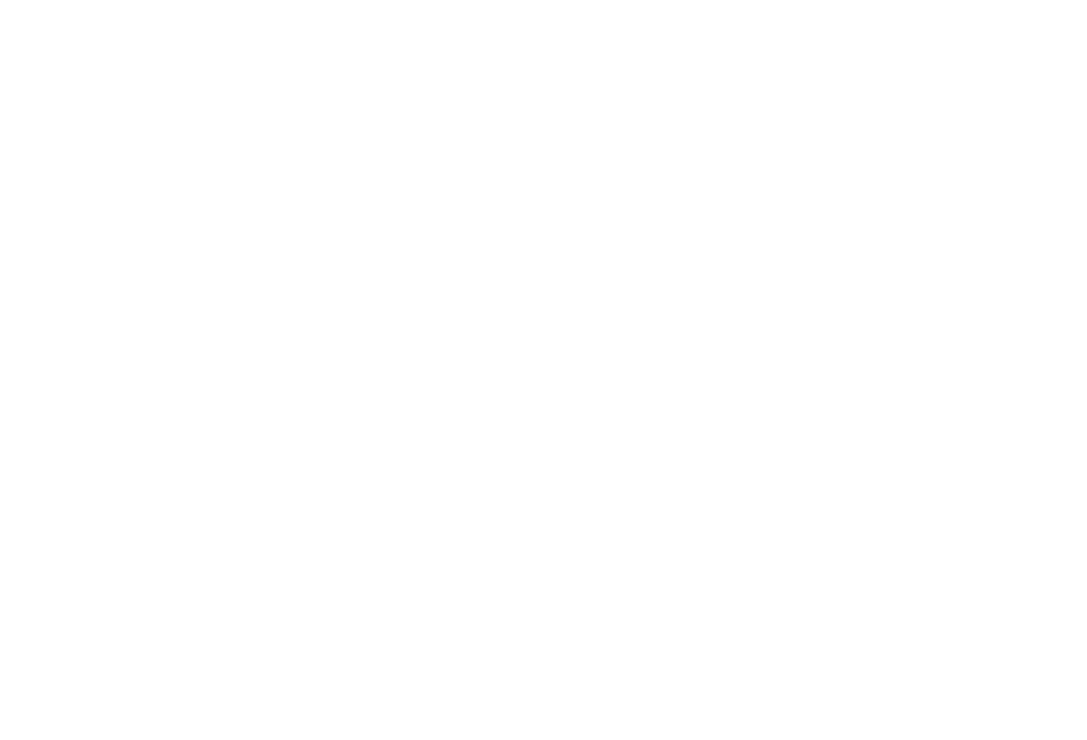
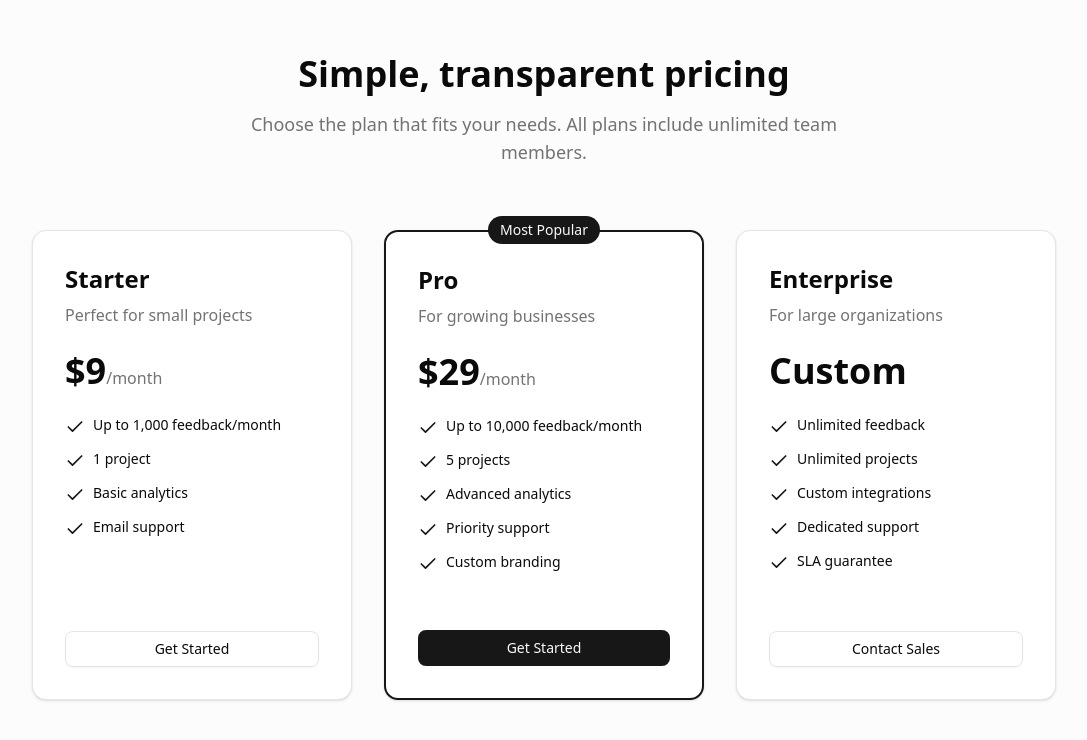
Before and after one commit to LEstebanR/feedl, a Next.js app: page / in a window 1280 px wide. Shown: the part 2052-2792 px from the top of the page, without its empty margins (96-1183 px from the left). Before the commit the page ends 1768 px from the top, so only its background shows below. Built offline with nearby package versions, Linux system fonts and the light colour scheme.

Commit message:
feat: add pricing

```diff
--- a/app/page.tsx
+++ b/app/page.tsx
@@ -1,11 +1,15 @@
 import { About } from '@/components/views/home/about';
+import Demo from '@/components/views/home/demo';
 import { Hero } from '@/components/views/home/hero';
+import Pricing from '@/components/views/home/pricing';
 
 export default function Home() {
   return (
     <div className="w-full flex items-center justify-center flex-col">
       <Hero />
       <About />
+      <Demo />
+      <Pricing />
     </div>
   );
 }
--- a/components/header.tsx
+++ b/components/header.tsx
@@ -8,6 +8,14 @@
     label: 'About',
     href: '#about',
   },
+  {
+    label: 'Demo',
+    href: '#demo',
+  },
+  {
+    label: 'Pricing',
+    href: '#pricing',
+  },
 ];
 
 export function Header() {
@@ -15,9 +23,13 @@
     <header className="w-full flex items-center justify-center h-16 sticky top-0 bg-background z-50 ">
       <div className=" flex items-center justify-between md:w-8/12 w-full px-2 md:px-0">
         <Logo />
-        <div className="items-center gap-x-2 hidden md:flex">
+        <div className="items-center gap-x-8 hidden md:flex">
           {LINKS.map(link => (
-            <Link key={link.label} href={link.href}>
+            <Link
+              key={link.label}
+              href={link.href}
+              className="hover:font-bold hover:underline hover:underline-offset-4  "
+            >
               {link.label}
             </Link>
           ))}
--- /dev/null
+++ b/components/views/home/demo.tsx
@@ -0,0 +1,17 @@
+export default function Demo() {
+  return (
+    <section id="demo" className="container mx-auto px-4 py-20">
+      <div className="max-w-6xl mx-auto">
+        <div className="text-center mb-12">
+          <h2 className="text-3xl md:text-4xl font-bold mb-4">
+            See it in action
+          </h2>
+          <p className="text-lg text-muted-foreground max-w-2xl mx-auto">
+            Try the widget yourself. Submit feedback and see how it appears in
+            your dashboard.
+          </p>
+        </div>
+      </div>
+    </section>
+  );
+}
--- /dev/null
+++ b/components/views/home/pricing.tsx
@@ -0,0 +1,145 @@
+import { Check } from 'lucide-react';
+
+import Link from 'next/link';
+
+import { Button } from '@/components/ui/button';
+import { Card } from '@/components/ui/card';
+
+export default function Pricing() {
+  return (
+    <section id="pricing" className="container mx-auto px-4 py-20 bg-muted/30">
+      <div className="max-w-6xl mx-auto">
+        <div className="text-center mb-16">
+          <h2 className="text-3xl md:text-4xl font-bold mb-4">
+            Simple, transparent pricing
+          </h2>
+          <p className="text-lg text-muted-foreground max-w-2xl mx-auto">
+            Choose the plan that fits your needs. All plans include unlimited
+            team members.
+          </p>
+        </div>
+
+        <div className="grid md:grid-cols-3 gap-8 max-w-5xl mx-auto">
+          {/* Starter Plan */}
+          <Card className="p-8 hover:shadow-lg transition-shadow flex flex-col">
+            <div className="flex-grow">
+              <div className="mb-6">
+                <h3 className="text-2xl font-bold mb-2">Starter</h3>
+                <p className="text-muted-foreground">
+                  Perfect for small projects
+                </p>
+              </div>
+              <div className="mb-6">
+                <span className="text-4xl font-bold">$9</span>
+                <span className="text-muted-foreground">/month</span>
+              </div>
+              <ul className="space-y-3 mb-8">
+                <li className="flex items-start gap-2">
+                  <Check className="h-5 w-5 text-primary flex-shrink-0 mt-0.5" />
+                  <span className="text-sm">Up to 1,000 feedback/month</span>
+                </li>
+                <li className="flex items-start gap-2">
+                  <Check className="h-5 w-5 text-primary flex-shrink-0 mt-0.5" />
+                  <span className="text-sm">1 project</span>
+                </li>
+                <li className="flex items-start gap-2">
+                  <Check className="h-5 w-5 text-primary flex-shrink-0 mt-0.5" />
+                  <span className="text-sm">Basic analytics</span>
+                </li>
+                <li className="flex items-start gap-2">
+                  <Check className="h-5 w-5 text-primary flex-shrink-0 mt-0.5" />
+                  <span className="text-sm">Email support</span>
+                </li>
+              </ul>
+            </div>
+            <Link href="/login">
+              <Button variant="outline" className="w-full bg-transparent">
+                Get Started
+              </Button>
+            </Link>
+          </Card>
+
+          {/* Pro Plan */}
+          <Card className="p-8 border-2 border-primary hover:shadow-xl transition-shadow relative flex flex-col">
+            <div className="absolute -top-4 left-1/2 -translate-x-1/2 px-3 py-1 bg-primary text-primary-foreground text-sm font-medium rounded-full">
+              Most Popular
+            </div>
+            <div className="flex-grow">
+              <div className="mb-6">
+                <h3 className="text-2xl font-bold mb-2">Pro</h3>
+                <p className="text-muted-foreground">For growing businesses</p>
+              </div>
+              <div className="mb-6">
+                <span className="text-4xl font-bold">$29</span>
+                <span className="text-muted-foreground">/month</span>
+              </div>
+              <ul className="space-y-3 mb-8">
+                <li className="flex items-start gap-2">
+                  <Check className="h-5 w-5 text-primary flex-shrink-0 mt-0.5" />
+                  <span className="text-sm">Up to 10,000 feedback/month</span>
+                </li>
+                <li className="flex items-start gap-2">
+                  <Check className="h-5 w-5 text-primary flex-shrink-0 mt-0.5" />
+                  <span className="text-sm">5 projects</span>
+                </li>
+                <li className="flex items-start gap-2">
+                  <Check className="h-5 w-5 text-primary flex-shrink-0 mt-0.5" />
+                  <span className="text-sm">Advanced analytics</span>
+                </li>
+                <li className="flex items-start gap-2">
+                  <Check className="h-5 w-5 text-primary flex-shrink-0 mt-0.5" />
+                  <span className="text-sm">Priority support</span>
+                </li>
+                <li className="flex items-start gap-2">
+                  <Check className="h-5 w-5 text-primary flex-shrink-0 mt-0.5" />
+                  <span className="text-sm">Custom branding</span>
+                </li>
+              </ul>
+            </div>
+            <Link href="/login">
+              <Button className="w-full">Get Started</Button>
+            </Link>
+          </Card>
+
+          {/* Enterprise Plan */}
+          <Card className="p-8 hover:shadow-lg transition-shadow flex flex-col">
+            <div className="flex-grow">
+              <div className="mb-6">
+                <h3 className="text-2xl font-bold mb-2">Enterprise</h3>
+                <p className="text-muted-foreground">For large organizations</p>
+              </div>
+              <div className="mb-6">
+                <span className="text-4xl font-bold">Custom</span>
+              </div>
+              <ul className="space-y-3 mb-8">
+                <li className="flex items-start gap-2">
+                  <Check className="h-5 w-5 text-primary flex-shrink-0 mt-0.5" />
+                  <span className="text-sm">Unlimited feedback</span>
+                </li>
+                <li className="flex items-start gap-2">
+                  <Check className="h-5 w-5 text-primary flex-shrink-0 mt-0.5" />
+                  <span className="text-sm">Unlimited projects</span>
+                </li>
+                <li className="flex items-start gap-2">
+                  <Check className="h-5 w-5 text-primary flex-shrink-0 mt-0.5" />
+                  <span className="text-sm">Custom integrations</span>
+                </li>
+                <li className="flex items-start gap-2">
+                  <Check className="h-5 w-5 text-primary flex-shrink-0 mt-0.5" />
+                  <span className="text-sm">Dedicated support</span>
+                </li>
+                <li className="flex items-start gap-2">
+                  <Check className="h-5 w-5 text-primary flex-shrink-0 mt-0.5" />
+                  <span className="text-sm">SLA guarantee</span>
+                </li>
+              </ul>
+            </div>
+            <Button variant="outline" className="w-full bg-transparent">
+              Contact Sales
+            </Button>
+          </Card>
+        </div>
+      </div>
+    </section>
+  );
+}
```
